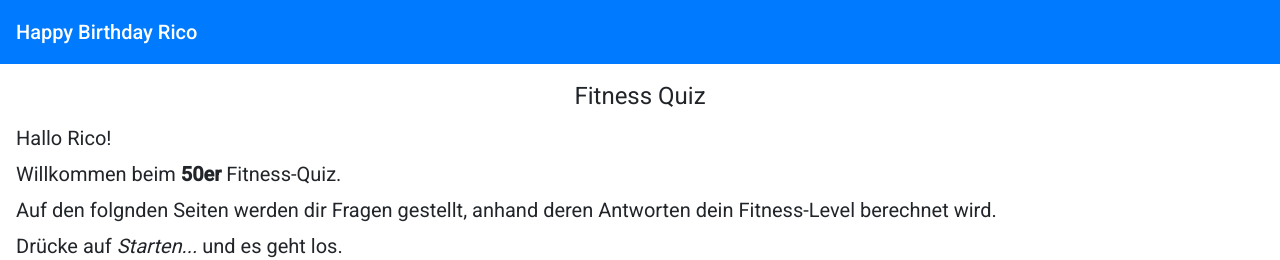
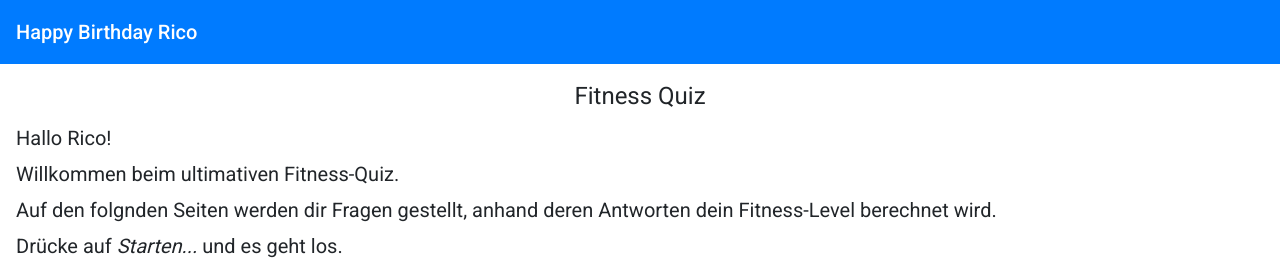
Before and after one commit to RoDoerIng/BirthdayApp, an Angular app: page / in a window 1280 px wide. Shown: the top 260 px of the page. Built offline with nearby package versions, Linux system fonts and the light colour scheme.

Commit message:
Remove 50 from landing page

```diff
--- a/src/app/landingPage/landingPage.component.html
+++ b/src/app/landingPage/landingPage.component.html
@@ -3,7 +3,7 @@
 
 <blockquote class="blockquote mx-3 mb-5">
   <p class="mb-3">Hallo Rico!</p>
-  <p class="mb-3">Willkommen beim <b>50er</b> Fitness-Quiz.</p>
+  <p class="mb-3">Willkommen beim ultimativen Fitness-Quiz.</p>
   <p class="mb-3">Auf den folgnden Seiten werden dir Fragen gestellt, anhand deren Antworten dein Fitness-Level berechnet wird.</p>
   <p class="mb-0">Drücke auf <i>Starten...</i> und es geht los.</p>
 </blockquote>
```
